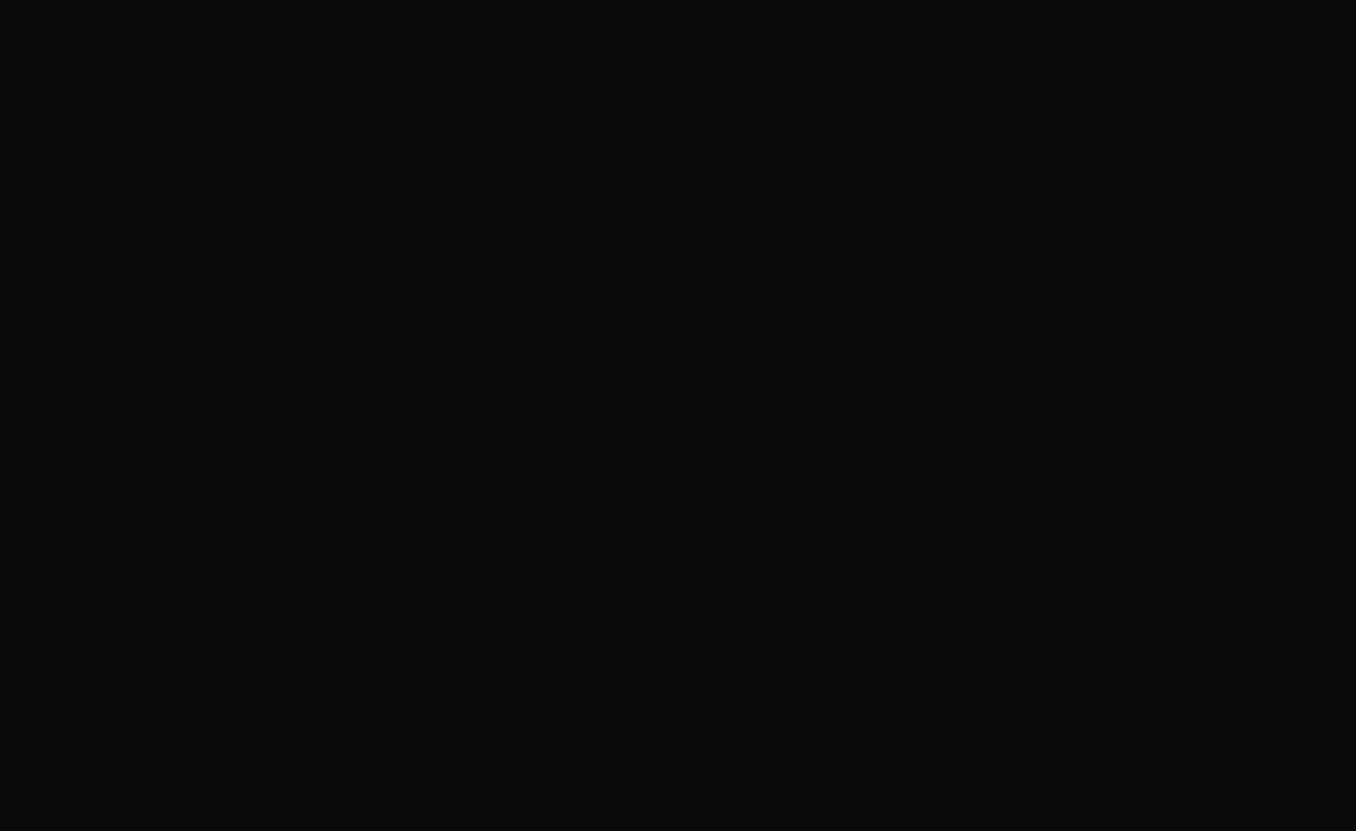
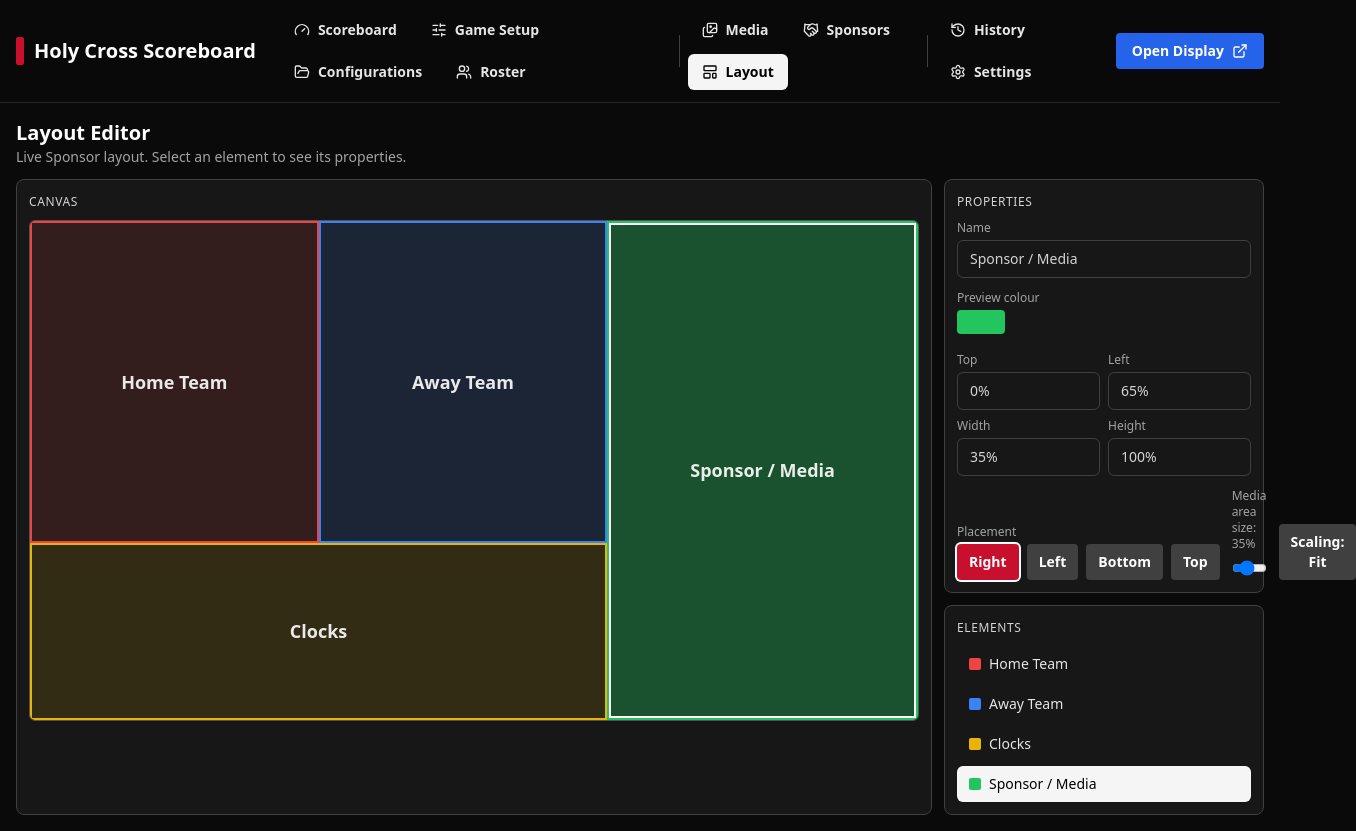
Before and after one commit to jamesabr11/Brightlink-Scoreboard-Application, a React (Vite) app: page /layout in a window 1280 px wide. Before the commit this address had no page. Shown: the whole page, 1356 px wide, since content can reach past the window. Before the commit the page ends 800 px from the top, so only its background shows below. Built offline with nearby package versions, Linux system fonts and the light colour scheme.

Commit message:
feat(phase-10): layout editor foundation (canvas, element selection, properties panel)

```diff
--- a/src/App.tsx
+++ b/src/App.tsx
@@ -3,6 +3,7 @@ import { ConfigsPage } from "./components/basketball/ConfigsPage";
 import { RosterPage } from "./components/basketball/RosterPage";
 import { DisplayView } from "./components/basketball/DisplayView";
 import { HistoryPage } from "./components/basketball/HistoryPage";
+import { LayoutEditorPage } from "./components/basketball/LayoutEditorPage";
 import { MediaPage } from "./components/basketball/MediaPage";
 import { SponsorsPage } from "./components/basketball/SponsorsPage";
 import { OperatorLayout } from "./components/basketball/OperatorLayout";
@@ -20,6 +21,7 @@ export default function App() {
           <Route path="/configs" element={<ConfigsPage />} />
           <Route path="/media" element={<MediaPage />} />
           <Route path="/sponsors" element={<SponsorsPage />} />
+          <Route path="/layout" element={<LayoutEditorPage />} />
           <Route path="/roster" element={<RosterPage />} />
           <Route path="/history" element={<HistoryPage />} />
           <Route path="/settings" element={<SettingsPage />} />
--- /dev/null
+++ b/src/components/basketball/LayoutEditorPage.tsx
@@ -0,0 +1,65 @@
+import { useState } from 'react';
+import { usePresentationStore } from '../../store/usePresentationStore';
+import { layoutRects, type ElementId } from '../../lib/layoutEditor';
+import { SponsorLayoutControls } from './PresentationPanel';
+import { Panel } from './ui';
+
+const pct = (n: number) => `${Math.round(n * 10) / 10}%`;
+
+export const LayoutEditorPage: React.FC = () => {
+  const layout = usePresentationStore((s) => s.sponsorLayout);
+  const [selected, setSelected] = useState<ElementId>('sponsor');
+  const rects = layoutRects(layout);
+  const sel = rects.find((r) => r.id === selected) ?? rects[0];
+  const field = 'rounded-md border border-neutral-700 bg-neutral-900 px-3 py-2 text-sm text-neutral-300';
+  return (
+    <div className="space-y-3">
+      <div>
+        <h2 className="text-xl font-bold">Layout Editor</h2>
+        <p className="text-sm text-neutral-400">Live Sponsor layout. Select an element to see its properties.</p>
+      </div>
+      <div className="grid gap-3 lg:grid-cols-[1fr_320px]">
+        <Panel title="Canvas">
+          <div className="relative w-full aspect-video rounded-md border border-neutral-600 bg-neutral-900 overflow-hidden" onClick={() => setSelected('sponsor')} role="group" aria-label="Layout canvas">
+            {rects.map((r) => (
+              <button
+                key={r.id}
+                onClick={(e) => { e.stopPropagation(); setSelected(r.id); }}
+                aria-pressed={selected === r.id}
+                className="absolute flex items-center justify-center text-center text-sm md:text-lg font-semibold text-white/90 border-2 transition-[background-color]"
+                style={{ left: pct(r.left), top: pct(r.top), width: pct(r.width), height: pct(r.height), borderColor: r.color, background: `${r.color}${selected === r.id ? '55' : '22'}`, outline: selected === r.id ? '2px solid #fff' : undefined, outlineOffset: -4 }}
+              >
+                {r.name}
+              </button>
+            ))}
+          </div>
+        </Panel>
+        <div className="space-y-3">
+          <Panel title="Properties">
+            <div className="space-y-3">
+              <div><span className="block text-xs text-neutral-400 mb-1">Name</span><div className={field}>{sel.name}</div></div>
+              <div><span className="block text-xs text-neutral-400 mb-1">Preview colour</span><span className="inline-block h-6 w-12 rounded" style={{ background: sel.color }} aria-hidden /></div>
+              <div className="grid grid-cols-2 gap-2">
+                {([['Top', sel.top], ['Left', sel.left], ['Width', sel.width], ['Height', sel.height]] as const).map(([l, v]) => (
+                  <div key={l}><span className="block text-xs text-neutral-400 mb-1">{l}</span><div className={field}>{pct(v)}</div></div>
+                ))}
+              </div>
+              {sel.id === 'sponsor' && <SponsorLayoutControls />}
+            </div>
+          </Panel>
+          <Panel title="Elements">
+            <ul className="space-y-1">
+              {rects.map((r) => (
+                <li key={r.id}>
+                  <button onClick={() => setSelected(r.id)} aria-pressed={selected === r.id} className={`w-full flex items-center gap-2 rounded-md px-3 py-2 text-sm text-left ${selected === r.id ? 'bg-neutral-100 text-black' : 'text-neutral-200 hover:bg-neutral-800'}`}>
+                    <span className="h-3 w-3 rounded-sm flex-none" style={{ background: r.color }} aria-hidden />{r.name}
+                  </button>
+                </li>
+              ))}
+            </ul>
+          </Panel>
+        </div>
+      </div>
+    </div>
+  );
+};
--- a/src/components/basketball/OperatorLayout.tsx
+++ b/src/components/basketball/OperatorLayout.tsx
@@ -1,5 +1,5 @@
 import { NavLink, Outlet } from 'react-router-dom';
-import { ExternalLink, FolderOpen, Gauge, Handshake, History, Images, Settings, SlidersHorizontal, Users } from 'lucide-react';
+import { ExternalLink, FolderOpen, Gauge, Handshake, History, Images, LayoutTemplate, Settings, SlidersHorizontal, Users } from 'lucide-react';
 import { BRAND, BRAND_TEAM } from '../../lib/branding';
 import { primary } from './styles';
 import { FeedbackHost } from './ui';
@@ -17,6 +17,7 @@ const NAV_GROUPS = [
   [
     { to: '/media', label: 'Media', icon: Images },
     { to: '/sponsors', label: 'Sponsors', icon: Handshake },
+    { to: '/layout', label: 'Layout', icon: LayoutTemplate },
   ],
   [
     { to: '/history', label: 'History', icon: History },
--- a/src/components/basketball/PresentationPanel.tsx
+++ b/src/components/basketball/PresentationPanel.tsx
@@ -38,7 +38,7 @@ const CountdownControls: React.FC<{ id: CountdownId; title: string }> = ({ id, t
   );
 };
 
-const SponsorLayoutControls: React.FC = () => {
+export const SponsorLayoutControls: React.FC = () => {
   const { placement, size, fit } = usePresentationStore((state) => state.sponsorLayout);
   const set = usePresentationStore((state) => state.setSponsorLayout);
   return (
--- /dev/null
+++ b/src/lib/layoutEditor.ts
@@ -0,0 +1,29 @@
+import type { SponsorLayout } from '../types/presentation';
+
+export type ElementId = 'home' | 'center' | 'away' | 'sponsor';
+export interface LayoutRect { id: ElementId; name: string; color: string; top: number; left: number; width: number; height: number }
+
+const META: Record<ElementId, { name: string; color: string }> = {
+  home: { name: 'Home Team', color: '#ef4444' },
+  center: { name: 'Clocks', color: '#eab308' },
+  away: { name: 'Away Team', color: '#3b82f6' },
+  sponsor: { name: 'Sponsor / Media', color: '#22c55e' },
+};
+
+// Mirrors the Live Sponsor grid in presentation.css / LiveSponsorView; all values are % of the canvas.
+export function layoutRects({ placement, size }: SponsorLayout): LayoutRect[] {
+  const rest = 100 - size;
+  const r = (id: ElementId, left: number, top: number, width: number, height: number): LayoutRect => ({ id, ...META[id], left, top, width, height });
+  if (placement === 'left' || placement === 'right') {
+    const row = 100 / 1.55, half = rest / 2, x = placement === 'right' ? 0 : size;
+    return [
+      r('home', x, 0, half, row), r('away', x + half, 0, half, row), r('center', x, row, rest, 100 - row),
+      r('sponsor', placement === 'right' ? rest : 0, 0, size, 100),
+    ];
+  }
+  const col = 100 / 2.8, mid = 100 - 2 * col, y = placement === 'top' ? size : 0;
+  return [
+    r('home', 0, y, col, rest), r('center', col, y, mid, rest), r('away', col + mid, y, col, rest),
+    r('sponsor', 0, placement === 'top' ? 0 : rest, 100, size),
+  ];
+}
```
Also changed, not shown: 1 other file (tests, documents, lock files or other folders).
